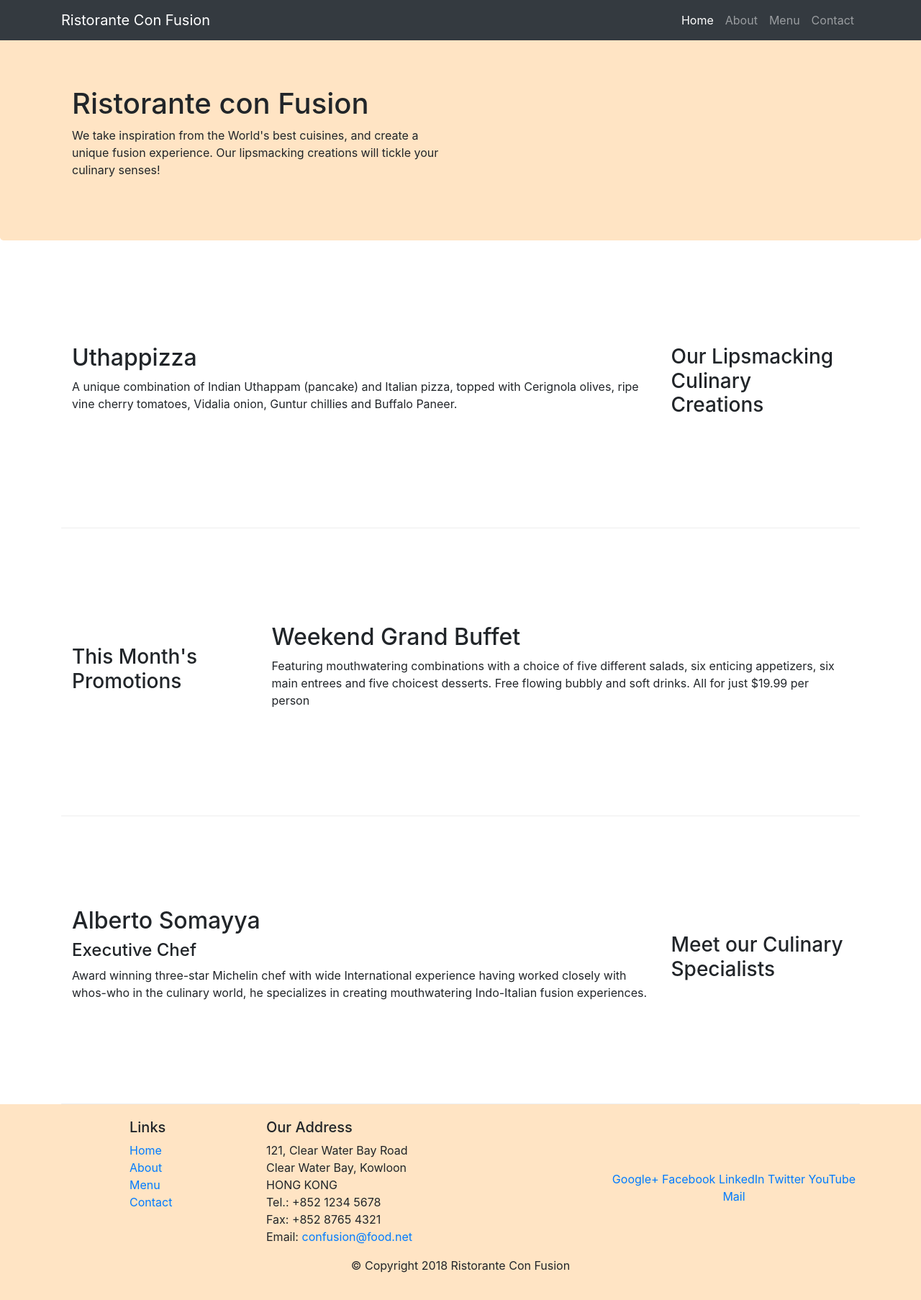
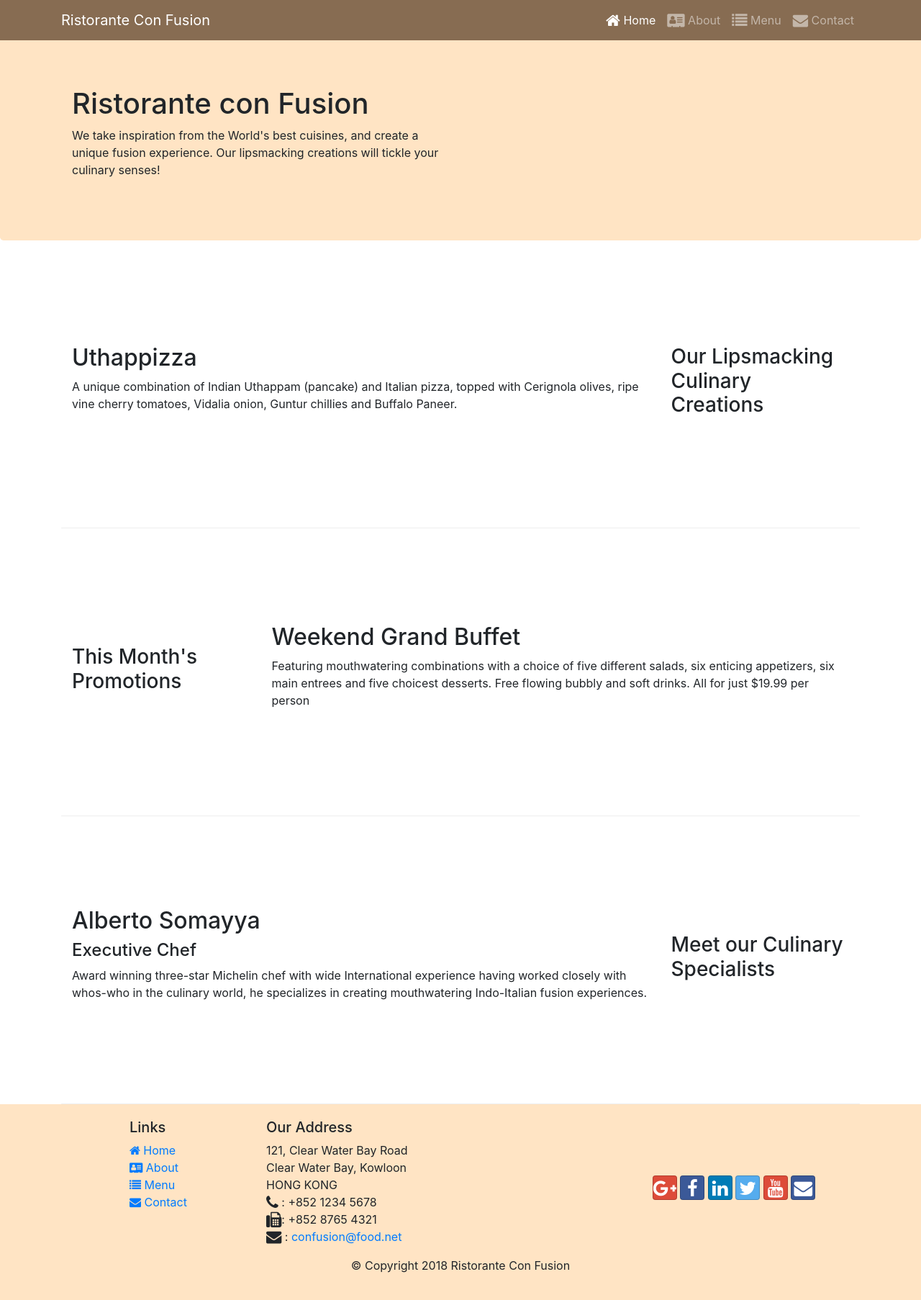
Before and after one commit to Avayabhay/Bootstrap4Course, a website: page Bootstrap4/conFusion/index.html in a window 1280 px wide. Shown: the whole page at 72% size. Drawn offline with nearby package versions, Linux system fonts and the light colour scheme.

Commit message:
Font AweSome and BootStrap Social
Adds font awesopme icons as well as uses bootstrap social

```diff
--- a/Bootstrap4/conFusion/css/style.css
+++ b/Bootstrap4/conFusion/css/style.css
@@ -30,3 +30,6 @@
 body{
     padding: 50px 0 0 0 ;
 }
+.bg-dark    {
+    background-color: #876c52  !important;
+}
--- a/Bootstrap4/conFusion/index.html
+++ b/Bootstrap4/conFusion/index.html
@@ -11,6 +11,8 @@
      <!-- Bootstrap CSS -->
      <link rel="stylesheet" href="node_modules/bootstrap/dist/css/bootstrap.min.css">
      <link rel="stylesheet" href="css/style.css">
+     <link rel="stylesheet" href="./node_modules/font-awesome/css/font-awesome.min.css">
+     <link rel="stylesheet" href="./node_modules/bootstrap-social/bootstrap-social.css">
  </head>
 
  <body>
@@ -23,10 +25,10 @@
              </button>
              <div class="collapse navbar-collapse" id="navigationBar">
                  <ul class="navbar-nav ml-auto">
-                     <li class="nav-item "><a href="#" class="nav-link active">Home</a></li>
-                     <li class="nav-item"><a href="./aboutus.html" class="nav-link">About</a></li>
-                     <li class="nav-item"><a href="#" class="nav-link">Menu</a></li>
-                     <li class="nav-item"><a href="#" class="nav-link">Contact</a></li>
+                     <li class="nav-item "><a href="#" class="nav-link active"><i class="fa fa-home fa-lg"></i> Home</a></li>
+                     <li class="nav-item"><a href="./aboutus.html" class="nav-link"><i class="fa fa-address-card fa-lg"></i> About</a></li>
+                     <li class="nav-item"><a href="#" class="nav-link"><i class="fa fa-list fa-lg"></i> Menu</a></li>
+                     <li class="nav-item"><a href="#" class="nav-link"><i class="fa fa-envelope fa-lg"></i> Contact</a></li>
                  </ul>
              </div>
 
@@ -94,10 +96,10 @@
                  <div class=" offset-1 col-4 col-sm-2">
                      <h5>Links</h5>
                      <ul class="list-unstyled">
-                         <li><a href="#">Home</a></li>
-                         <li><a href="#">About</a></li>
-                         <li><a href="#">Menu</a></li>
-                         <li><a href="#">Contact</a></li>
+                         <li><a href="#" class="active"><i class="fa fa-home "></i> Home</a></li>
+                         <li><a href="#"><i class="fa fa-address-card "></i> About</a></li>
+                         <li><a href="#"><i class="fa fa-list"></i> Menu</a></li>
+                         <li><a href="#"><i class="fa fa-envelope "></i> Contact</a></li>
                      </ul>
                  </div>
                  <div class="col-7 col-sm-5">
@@ -106,19 +108,19 @@
                          121, Clear Water Bay Road<br>
                          Clear Water Bay, Kowloon<br>
                          HONG KONG<br>
-                         Tel.: +852 1234 5678<br>
-                         Fax: +852 8765 4321<br>
-                         Email: <a href="mailto:confusion@food.net">confusion@food.net</a>
+                         <span class="fa fa-phone fa-lg"></span> : +852 1234 5678<br>
+                         <span class="fa fa-fax fa-lg"></span>: +852 8765 4321<br>
+                         <span class="fa fa-envelope fa-lg"></span> : <a href="mailto:confusion@food.net">confusion@food.net</a>
                      </address>
                  </div>
                  <div class="col-12 col-sm-4 text-center align-self-center">
                      <div>
-                         <a href="http://google.com/+">Google+</a>
-                         <a href="http://www.facebook.com/profile.php?id=">Facebook</a>
-                         <a href="http://www.linkedin.com/in/">LinkedIn</a>
-                         <a href="http://twitter.com/">Twitter</a>
-                         <a href="http://youtube.com/">YouTube</a>
-                         <a href="mailto:">Mail</a>
+                         <a href="http://google.com/+" class="btn btn-social-icon btn-google"><i class="fa fa-google-plus"></i></a>
+                         <a href="http://www.facebook.com/profile.php?id=" class="btn btn-social-icon btn-facebook"><i class="fa fa-facebook"></i></a>
+                         <a href="http://www.linkedin.com/in/" class="btn btn-social-icon btn-linkedin"><i class="fa fa-linkedin"></i></a>
+                         <a href="http://twitter.com/" class="btn btn-social-icon btn-twitter"><i class="fa fa-twitter"></i></a>
+                         <a href="http://youtube.com/" class="btn btn-social-icon btn-google"><i class="fa fa-youtube"></i></a>
+                         <a href="mailto:" class="btn btn-social-icon btn-facebook"><i class="fa fa-envelope"></i></a>
                      </div>
                  </div>
              </div>
--- a/Bootstrap4/conFusion/package.json
+++ b/Bootstrap4/conFusion/package.json
@@ -15,6 +15,8 @@
   },
   "dependencies": {
     "bootstrap": "^4.0.0",
+    "bootstrap-social": "^5.1.1",
+    "font-awesome": "^4.7.0",
     "jquery": "^3.1.1",
     "popper.js": "^1.12.9"
   }
```
Also changed, not shown: Bootstrap4/conFusion/aboutus.html (+53 -26 lines), 1 other file.
